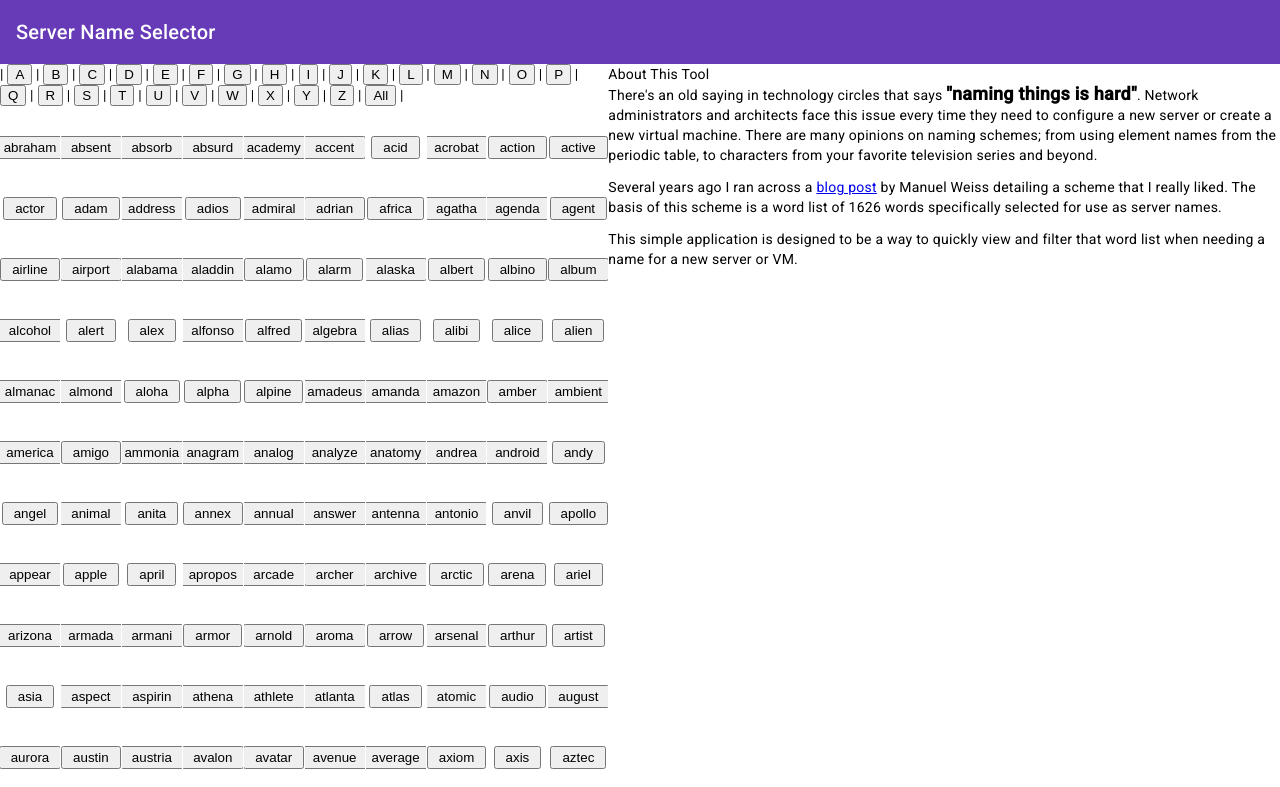
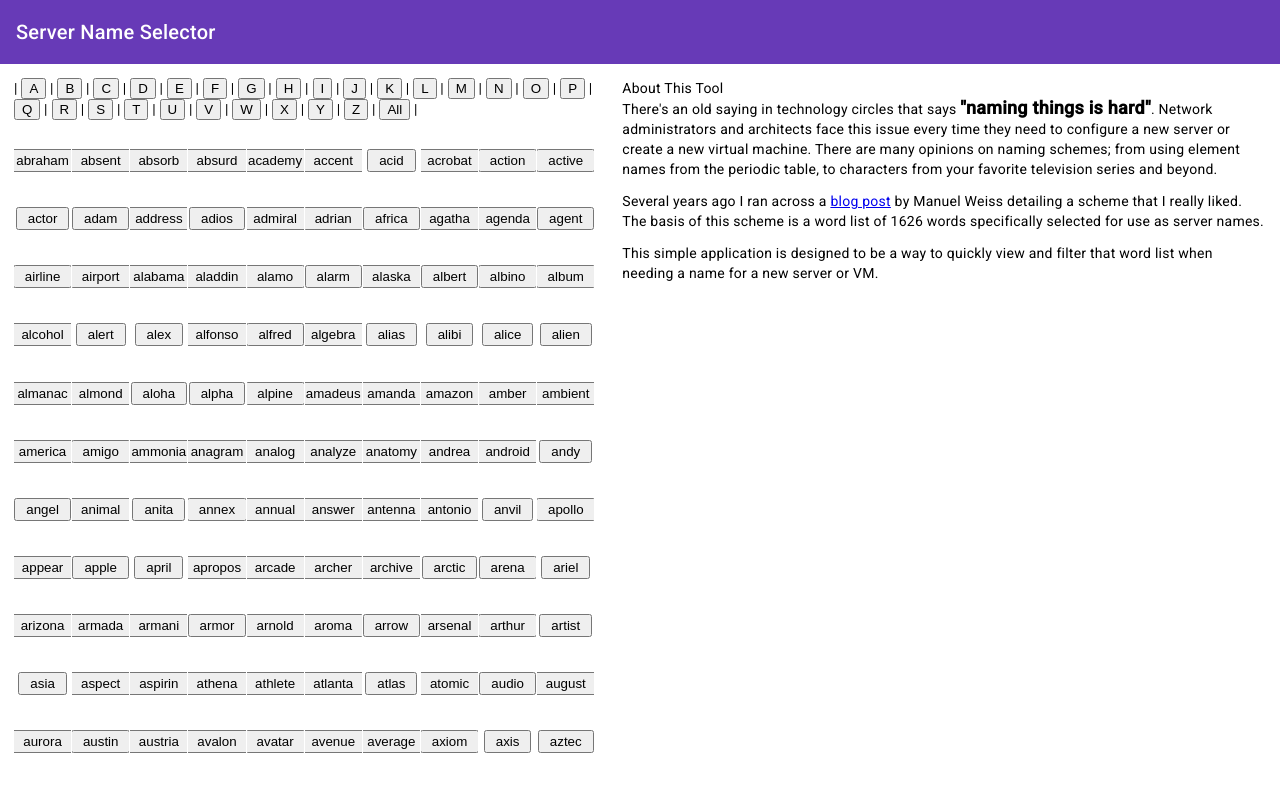
Before and after one commit to dskaggs/server-names, an Angular app: page / in a window 1280 px wide. Shown: the top 787 px of the page. Built offline with nearby package versions, Linux system fonts and the light colour scheme.

Commit message:
Added some padding

```diff
--- a/src/app/app.component.css
+++ b/src/app/app.component.css
@@ -7,8 +7,10 @@
 .row-two-thirds-left{
   grid-column-start: 1;
   grid-column-end: 2;
+  padding: 1em;
 }
 
 .row-one-third-right{
   grid-column: 3;
+  padding: 1em;
 }
```
